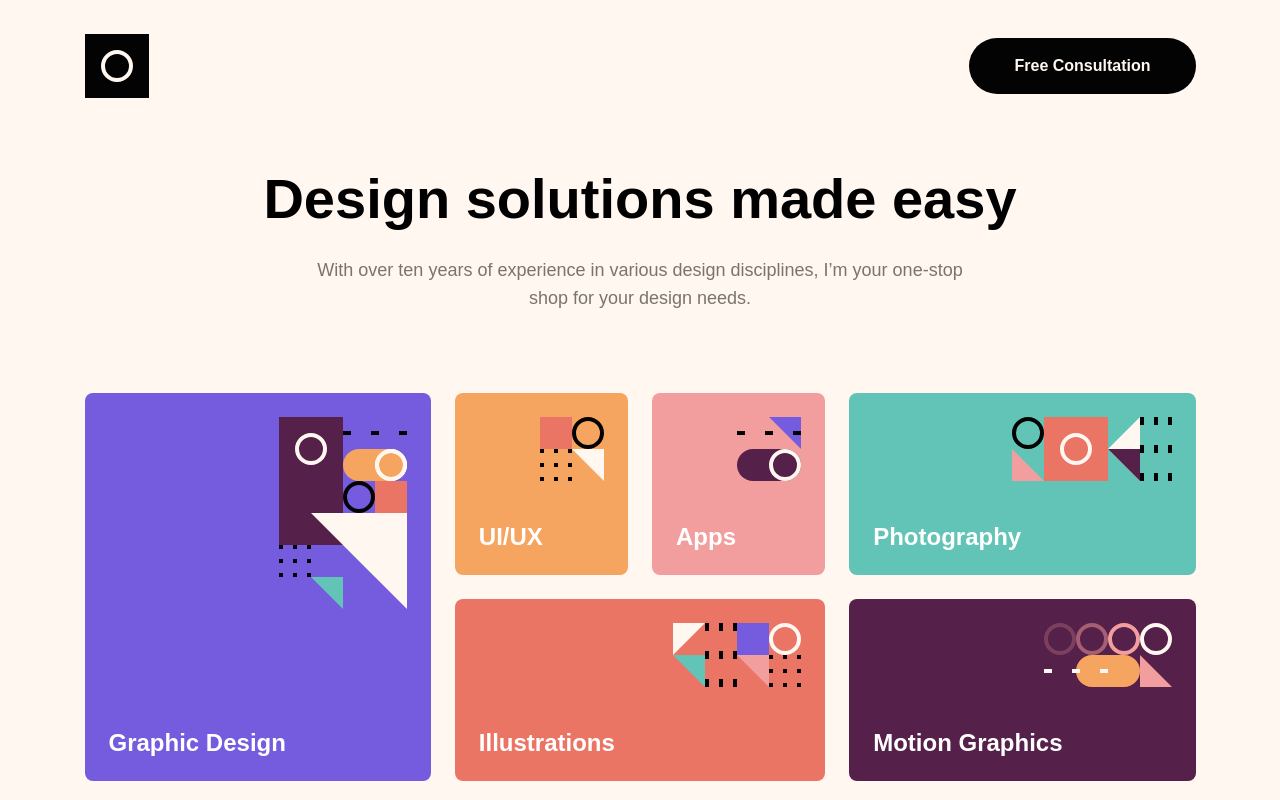
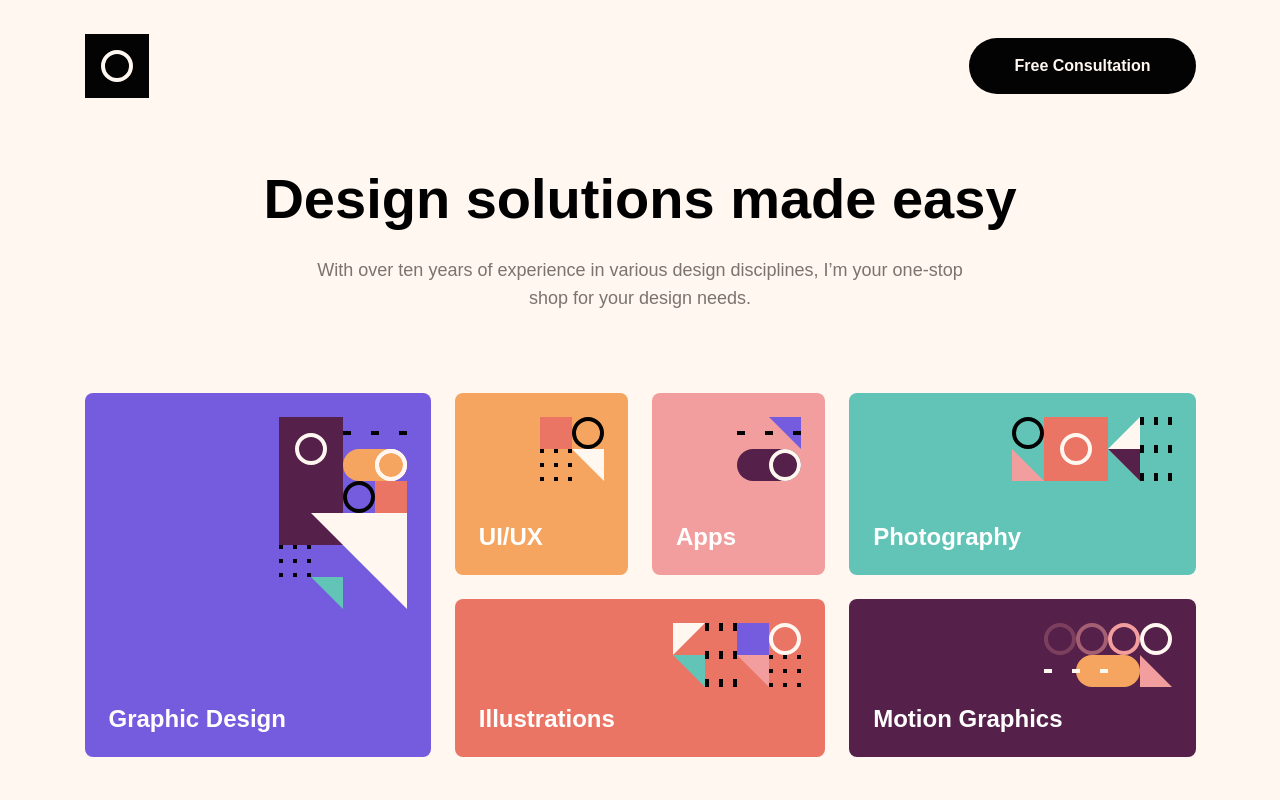
Before and after one commit to FelipeAmorimDev/Single-page-design-portfolio-react, a React (Vite) app: page / in a window 1280 px wide. Shown: the top 800 px of the page. Built offline with nearby package versions, Linux system fonts and the light colour scheme.

Commit message:
css(header) ajustando o tamanho das box de cada uma dos servicos

```diff
--- a/src/Components/Header/Header.module.scss
+++ b/src/Components/Header/Header.module.scss
@@ -73,37 +73,43 @@
     background-color: $color-1;
     grid-row: 1 / -1;
     animation: primeiroEfeito .4s;
+    height: 364px;
   }
 
   .UiUx {
     background-color: $color-2;
     animation: segundoEfeito .4s;
+    height: 182px;
   }
 
   .Apps {
     background-color: $color-3;
     animation: segundoEfeito .4s;
+    height: 182px;
   }
 
   .Photography {
     background-color: $color-5;
     animation: segundoEfeito .4s;
+    height: 182px;
   }
 
   .Ilustration {
     background-color: $color-4;
     grid-column: 2 / 4;
     animation: primeiroEfeito .4s;
+    height: 158px;
   }
 
   .MotionGraphic {
     background-color: $color-6;
     animation: primeiroEfeito .4s;
+    height: 158px;
   }
 
   @media (max-width: 1100px) {
     grid-template-columns: 2fr 1fr 1fr;
-    grid-template-rows: 182px 182px 182px;
+    grid-template-rows: initial;
     .GraphicDesign{
       grid-column: 1;
       grid-row: 1 / 3;
@@ -118,6 +124,7 @@
     }
     .MotionGraphic {
       grid-column: 2 / -1;
+      height: 182px;
     }
   }
 
--- a/src/Components/Header/ServicesList.jsx
+++ b/src/Components/Header/ServicesList.jsx
@@ -9,7 +9,7 @@ import motionGraphics from "../../assets/pattern-motion-graphics.svg";
 
 const ServicesList = () => {
   return (
-    <ul className={style.ServicesList} aria-label="Services List">
+    <ul className={style.ServicesList}>
       <li className={`${style.ServiceItem} ${style.GraphicDesign}`}>
         <img src={graphicDesigner} alt="Pattern Graphic Design" />
         <h2>Graphic Design</h2>
```
